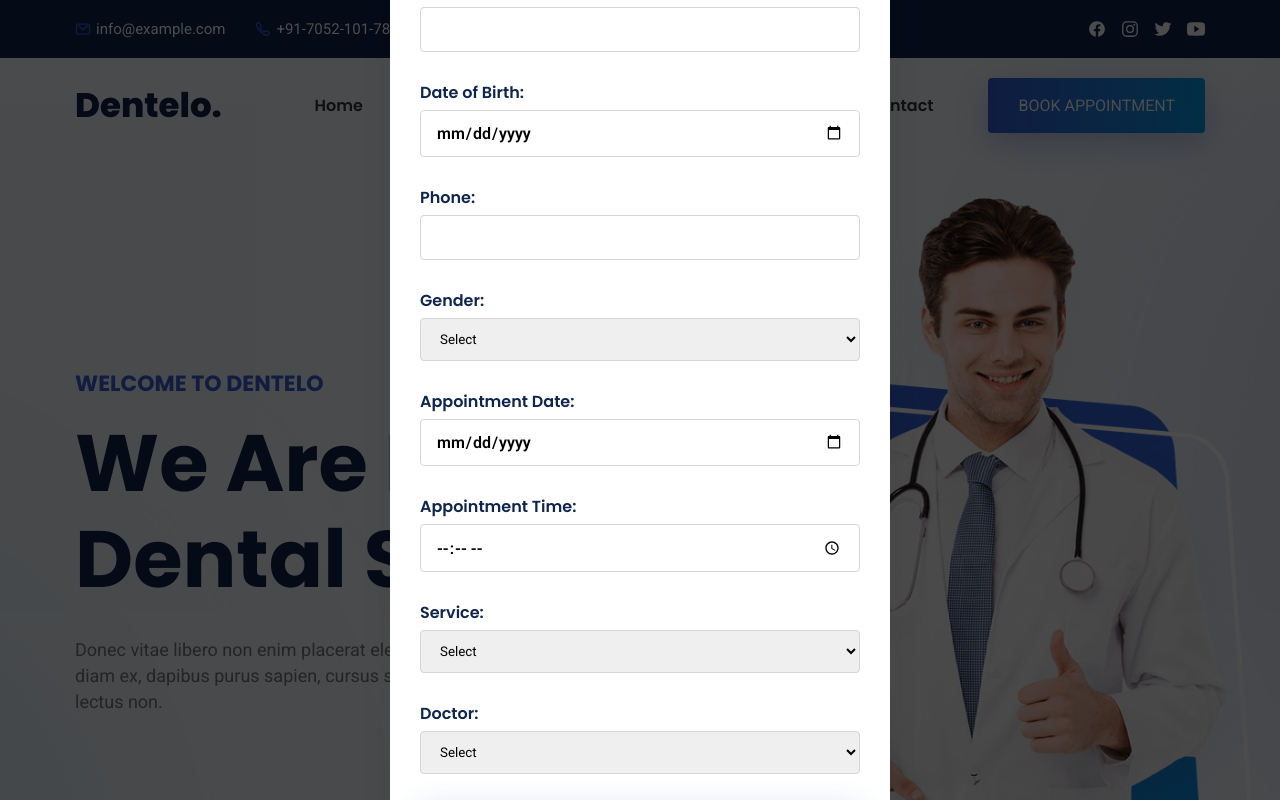
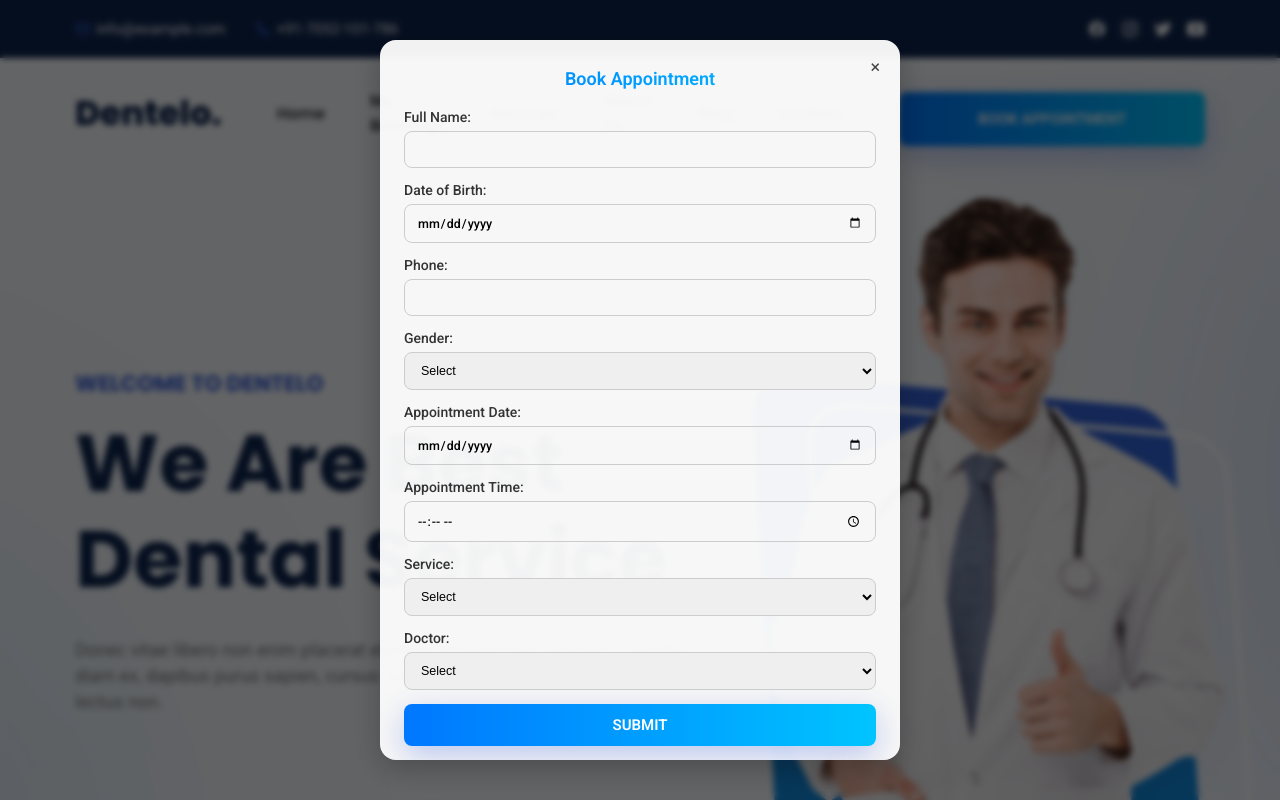
Before and after one commit to MD-NABEEL-T/dental-clinic-website, a React (Vite) app: page / in a window 1280 px wide. Both pictures are taken after a click on the button "BOOK APPOINTMENT". Shown: the top 800 px of the page. Built offline with nearby package versions, Linux system fonts and the light colour scheme.

Commit message:
i have adjusted the css of the form as well as commented cta section and also stylings for header has been fixed to sticky

```diff
--- a/src/App.jsx
+++ b/src/App.jsx
@@ -9,7 +9,7 @@ import Herosection from "./component/Herosection";
 import Servicesection from "./component/Servicesection";
 import Aboutsection from "./component/Aboutsection";
 import Doctorsection from "./component/Doctorsection";
-import CTAsection from "./component/CTAsection";
+// import CTAsection from "./component/CTAsection";
 import Blogsection from "./component/Blogsection";
 import Bookingsection from "./component/Bookingsection";
 
@@ -155,10 +155,11 @@ function App() {
           <Aboutsection />
           <Doctorsection />
 
-          <CTAsection onBookClick={() => setShowForm(true)} />
+          {/* <CTAsection onBookClick={() => setShowForm(true)} /> */}
 
           {/* Appointment Form Modal */}
           {showForm && (
+            <div className="appointment-container">
             <div className={`appointment-modal ${showForm ? "active" : ""}`}>
               <div className="modal-content">
                 <button
@@ -274,6 +275,7 @@ function App() {
                 </form>
               </div>
             </div>
+            </div>
           )}
 
           <Blogsection />
--- a/src/component/Appointmentform.css
+++ /dev/null
@@ -1,71 +0,0 @@
-/* Overlay covers the whole screen */
-.popup-overlay {
-  position: fixed;
-  top: 0;
-  left: 0;
-  width: 100vw;
-  height: 100vh;
-  background: rgba(0, 0, 0, 0.6); /* dark transparent background */
-  display: flex;
-  justify-content: center;
-  align-items: center;
-  z-index: 9999; /* make sure it's above everything */
-}
-
-/* Popup box */
-.popup-content {
-  background: #fff;
-  padding: 25px;
-  border-radius: 10px;
-  width: 400px;
-  max-width: 90%;
-  position: relative;
-  box-shadow: 0 10px 25px rgba(0, 0, 0, 0.3);
-  z-index: 10000;
-}
-
-/* Close button */
-.close-btn {
-  position: absolute;
-  top: 10px;
-  right: 15px;
-  border: none;
-  background: none;
-  font-size: 22px;
-  cursor: pointer;
-}
-
-/* Success message */
-.success-msg {
-  margin-top: 15px;
-  color: green;
-  font-weight: bold;
-  text-align: center;
-}
-
-/* Inputs & selects */
-.popup-content form input,
-.popup-content form select {
-  width: 100%;
-  padding: 10px;
-  margin: 8px 0;
-  border: 1px solid #ccc;
-  border-radius: 6px;
-}
-
-/* Submit button */
-.popup-content form button {
-  width: 100%;
-  padding: 12px;
-  margin-top: 10px;
-  background: #2e86de;
-  color: #fff;
-  border: none;
-  border-radius: 6px;
-  cursor: pointer;
-  font-size: 16px;
-}
-
-.popup-content form button:hover {
-  background: #1b4f72;
-}
--- a/src/component/Bookingsection.jsx
+++ b/src/component/Bookingsection.jsx
@@ -5,7 +5,7 @@ import React from "react";
 export default function Bookingsection({ bookings }) {
   return (
 
-    <section className="bookings-section">
+    <section className="bookings-section" >
       <h2 className="section-title">My Appointments</h2>
 
       {bookings.length === 0 ? (
--- a/src/style.css
+++ b/src/style.css
@@ -247,17 +247,16 @@ body {
 
 .header-bottom.active {
   position: fixed;
-  top: -81px;
+  top: 0; /* lands at the top */
   background-color: var(--white);
   box-shadow: var(--shadow-2);
-  animation: slideIn 0.5s var(--cubic-out) forwards;
+  animation: headerSlideIn 0.5s var(--cubic-out) forwards;
 }
 
-@keyframes slideIn {
-  0% { transform: translateY(0); }
-  100% { transform: translateY(100%); }
+@keyframes headerSlideIn {
+  from { transform: translateY(-100%); }
+  to   { transform: translateY(0); }
 }
-
 .header-bottom > .container {
   display: flex;
   justify-content: space-between;
@@ -1013,20 +1012,25 @@ body {
 
   .header-top .social-link:is(:hover, :focus) { color: var(--royal-blue-light); }
 
-  .header-bottom {
-    top: 58px;
-    padding-block: 20px;
-  }
+  .header-bottom { top: 58px; }      /* when not active (overlaying hero) */
+  .header-bottom.active { top: 0; }   /* when sticky/fixed */
 
-  .header-bottom.active { top: -95px; }
 
   .nav-toggle-btn { display: none; }
 
-  .navbar,
-  .navbar.active {
-    all: unset;
-    margin-inline-start: auto;
-  }
+.navbar,
+.navbar.active {
+  position: static;
+  display: block;
+  background: transparent;
+  padding: 0;
+  box-shadow: none;
+  max-height: none;
+  visibility: visible;
+  overflow: visible;
+  margin-inline-start: auto;
+}
+
 
   .navbar-list {
     display: flex;
@@ -1089,7 +1093,7 @@ body {
 
 
 
-  /*CTA/
+  /*CTA*/
 
   .cta-content { padding-block: 80px; }
 
@@ -1185,7 +1189,6 @@ body {
 
 */
 
-=======
 /* Bookingsection.css */
 .bookings-section {
   padding: 40px 20px;
@@ -1256,178 +1259,110 @@ body {
   }
 }
 
+/* APPOINTMENT FORM CSS */
 
-/* FORM  */
-
-
-/* Appointment Form Styles */
-.appointment-modal {
+.appointment-container {
   position: fixed;
-  top: 0;
-  left: 0;
-  right: 0;
-  bottom: 0;
-  background: rgba(0,0,0,0.5);
+  inset: 0;
+  height: 100vh;
+  width: 100vw;
+  background: rgba(0, 0, 0, 0.6);
   display: flex;
   justify-content: center;
   align-items: center;
-  z-index: 1000;
+  z-index: 9999;
+  backdrop-filter: blur(3px); /* glass effect on overlay */
 }
 
-.modal-content {
-  background: white;
-  padding: 30px;
+.appointment-modal {
+  background: rgba(255, 255, 255, 0.95);
+  border-radius: 16px;
+  padding: 28px 24px;
+  width: 90%;
+  max-width: 520px;
+  max-height: 90vh;
+  overflow-y: auto;
+  box-shadow: 0 8px 30px rgba(0,0,0,0.25);
+  transform: scale(0.9);
+  opacity: 0;
+  transition: all 0.3s ease-in-out;
+}
+
+.appointment-modal.active {
+  transform: scale(1);
+  opacity: 1;
+}
+
+.modal-content h2 {
+  margin-bottom: 20px;
+  font-size: 1.8rem;
+  font-weight: 600;
+  text-align: center;
+  background: linear-gradient(90deg, #0077ff, #00c4ff);
+  -webkit-background-clip: text;
+  -webkit-text-fill-color: transparent;
+}
+
+.modal-content label {
+  display: flex;
+  flex-direction: column;
+  margin-bottom: 14px;
+  font-size: 1.4rem;
+  font-weight: 500;
+  color: #333;
+}
+
+.modal-content input,
+.modal-content select {
+  margin-top: 6px;
+  padding: 10px 12px;
+  border: 1px solid #ccc;
   border-radius: 8px;
-  width: 90%;
-  max-width: 500px;
-  position: relative;
-  box-shadow: 0 5px 15px rgba(0,0,0,0.3);
+  font-size: 1.25rem;
+  transition: border 0.2s, box-shadow 0.2s;
+}
+
+.modal-content input:focus,
+.modal-content select:focus {
+  outline: none;
+  border-color: #0077ff;
+  box-shadow: 0 0 6px rgba(0,119,255,0.3);
 }
 
 .close-btn {
   position: absolute;
-  top: 10px;
-  right: 15px;
-  font-size: 24px;
-  background: none;
+  top: 16px;
+  right: 20px;
+  background: transparent;
   border: none;
+  font-size: 1.8rem;
+  color: #444;
   cursor: pointer;
+  transition: transform 0.2s;
+}
+.close-btn:hover {
+  transform: scale(1.2);
+  color: #ff4d4d;
 }
 
-.appointment-modal form {
-  display: grid;
-  gap: 15px;
+/* Submit Button */
+.btn {
+  width: 100%;
+  padding: 12px;
+  background: linear-gradient(90deg, #0077ff, #00c4ff);
+  border: none;
+  border-radius: 8px;
+  color: #fff;
+  font-size: 1.5rem;
+  font-weight: 600;
+  cursor: pointer;
+  margin-top: 12px;
+  transition: transform 0.2s, opacity 0.2s;
 }
-
-.appointment-modal label {
-  display: block;
+.btn:hover {
+  transform: translateY(-2px);
+  opacity: 0.9;
 }
-
-.appointment-modal input,
-.appointment-modal select {
-  width: 100%;
-  padding: 10px;
-  margin-top: 5px;
-  border: 1px solid #ddd;
-  border-radius: 4px;
-}
-
-.mobile-book-btn {
-  display: none;
-}
-
-@media (max-width: 768px) {
-  .mobile-book-btn {
-    display: block;
-    text-align: center;
-    padding: 20px;
-    position: fixed;
-    bottom: 20px;
-    left: 0;
-    right: 0;
-    z-index: 100;
-  }
-}
-
-/*-----------------------------------*\
-  #APPOINTMENT FORM
-\*-----------------------------------*/
-
-.appointment-modal {
-  position: fixed;
-  top: 0;
-  left: 0;
-  right: 0;
-  bottom: 0;
-  background: rgba(0,0,0,0.7);
-  display: flex;
-  justify-content: center;
-  align-items: center;
-  z-index: 9999;
-  opacity: 0;
-  visibility: hidden;
-  transition: var(--transition);
-}
-
-.appointment-modal.active {
-  opacity: 1;
-  visibility: visible;
-}
-
-.modal-content {
-  background: var(--white);
-  padding: 30px;
-  border-radius: var(--radius-6);
-  width: 90%;
-  max-width: 500px;
-  position: relative;
-  box-shadow: var(--shadow-3);
-  transform: translateY(-50px);
-  transition: var(--transition);
-}
-
-.appointment-modal.active .modal-content {
+.btn:active {
   transform: translateY(0);
 }
-
-.close-btn {
-  position: absolute;
-  top: 15px;
-  right: 15px;
-  font-size: 24px;
-  color: var(--jet);
-  background: none;
-  border: none;
-  cursor: pointer;
-  transition: var(--transition);
-}
-
-.close-btn:hover {
-  color: var(--royal-blue-light);
-}
-
-.appointment-modal form {
-  display: grid;
-  gap: 20px;
-}
-
-.appointment-modal label {
-  display: block;
-  color: var(--oxford-blue-1);
-  font-family: var(--ff-poppins);
-  font-weight: var(--fw-600);
-  margin-bottom: 8px;
-}
-
-.appointment-modal input,
-.appointment-modal select {
-  width: 100%;
-  padding: 12px 15px;
-  border: 1px solid var(--light-gray);
-  border-radius: var(--radius-4);
-  font-family: var(--ff-roboto);
-  transition: var(--transition);
-}
-
-.appointment-modal input:focus,
-.appointment-modal select:focus {
-  border-color: var(--royal-blue-light);
-  outline: none;
-  box-shadow: 0 0 0 3px var(--flickr-blue_30);
-}
-
-.appointment-modal button[type="submit"] {
-  background: var(--gradient);
-  color: var(--white);
-  padding: 15px;
-  border: none;
-  border-radius: var(--radius-4);
-  font-weight: var(--fw-600);
-  cursor: pointer;
-  transition: var(--transition);
-}
-
-.appointment-modal button[type="submit"]:hover {
-  transform: translateY(-3px);
-  box-shadow: var(--shadow-4);
-}
```
Also changed, not shown: src/component/AppointmentForm.jsx (deleted, +0 -160 lines).
